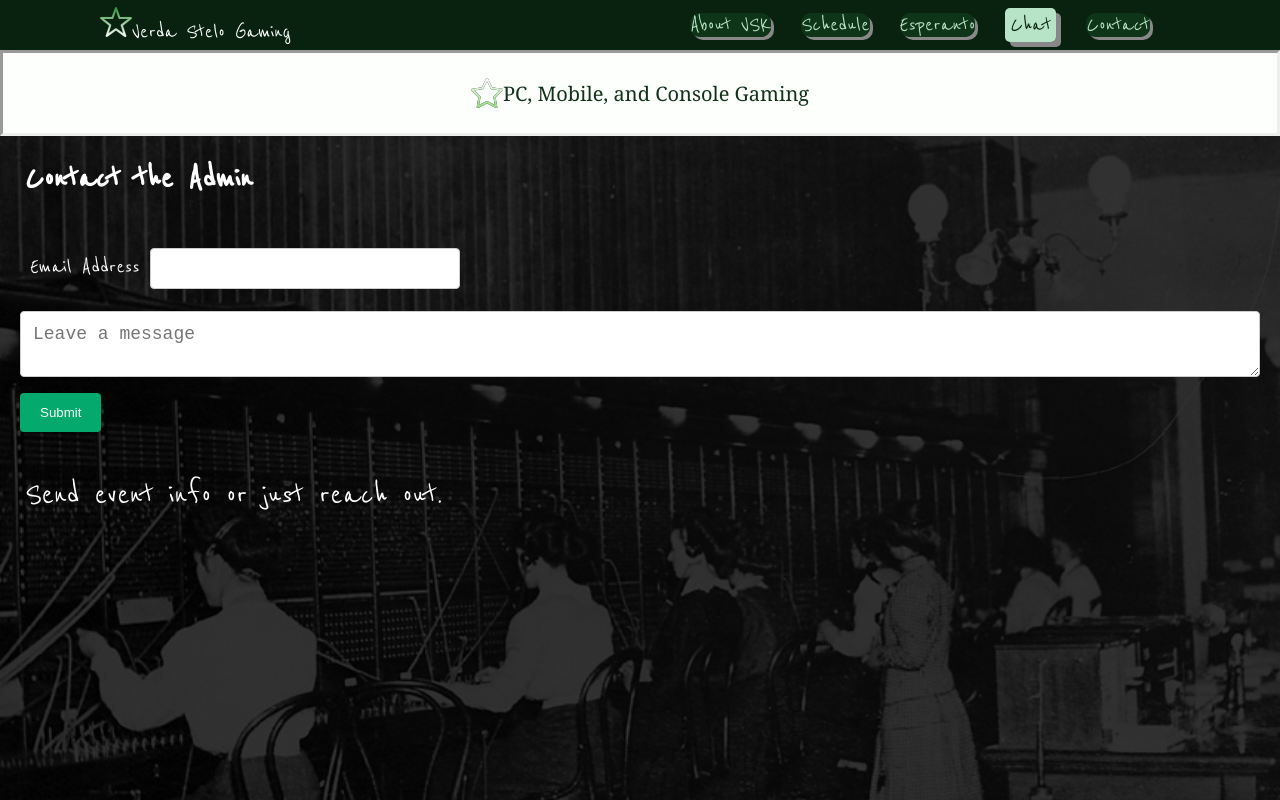
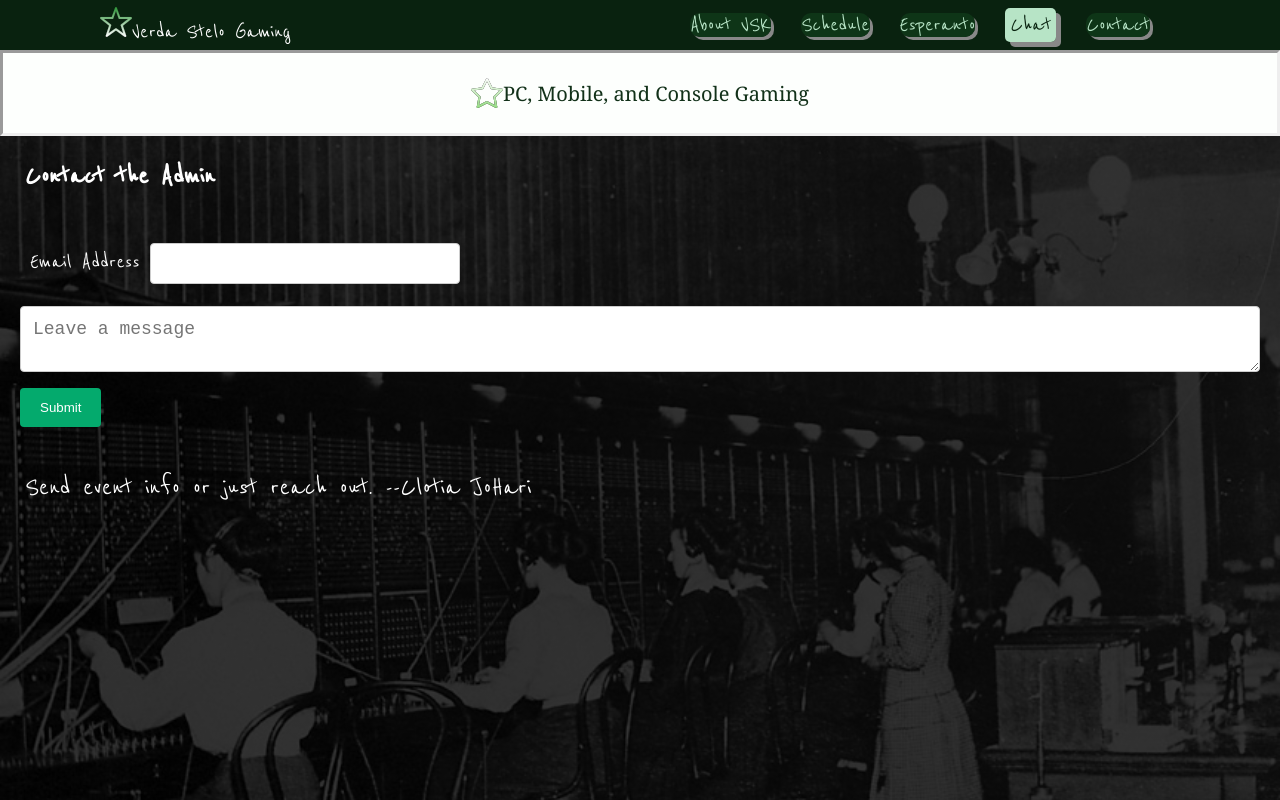
Before and after one commit to akronborn/vsg, a Next.js app: page /contact in a window 1280 px wide. Shown: the top 800 px of the page. Built offline with nearby package versions, Linux system fonts and the light colour scheme.

Commit message:
changed contact css

```diff
--- a/pages/contact.jsx
+++ b/pages/contact.jsx
@@ -17,7 +17,7 @@ const contact = () => {
       </Head>
 
       <div className={styles.image}>
-        <h2 className={styles.p}>Contact the Admin </h2>
+        <h2 className={styles.p}>Contact the Admin</h2>
         <form onSubmit={handleSubmit} className={styles.form}>
           <label htmlFor="email" className={styles.label}>
             Email Address
@@ -48,7 +48,9 @@ const contact = () => {
             Submit
           </button>
         </form>
-        <p className={styles.p}>Send event info or just reach out.</p>
+        <p className={styles.p}>
+          Send event info or just reach out. --Clotia JoHari
+        </p>
       </div>
     </div>
   );
--- a/styles/Contact.module.css
+++ b/styles/Contact.module.css
@@ -11,7 +11,7 @@
 .p {
   color: white;
   text-align: left;
-  font-size: 36px;
+  font-size: 30px;
   padding: 25px;
   font-family: "reenie beanie", cursive;
   margin: 0;
```
